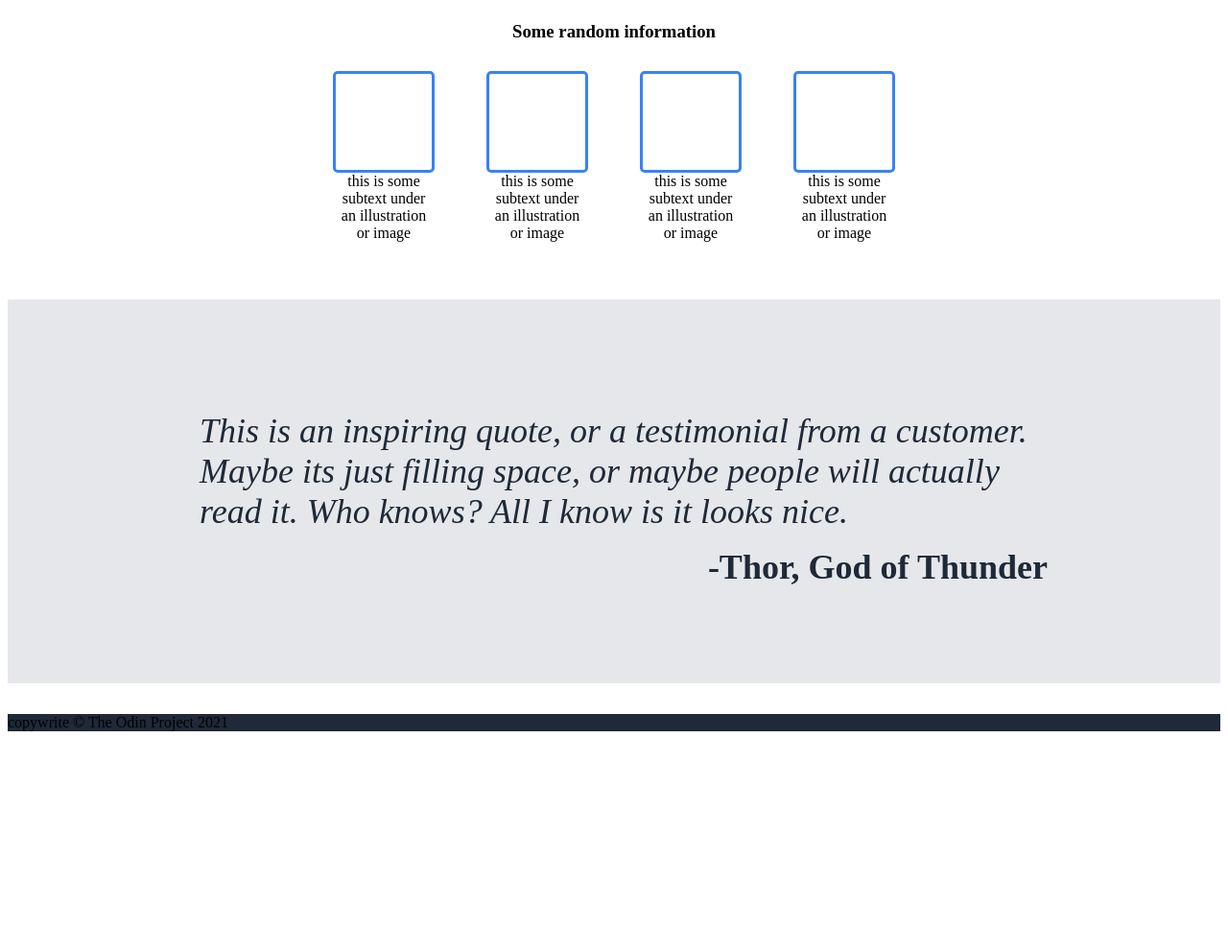
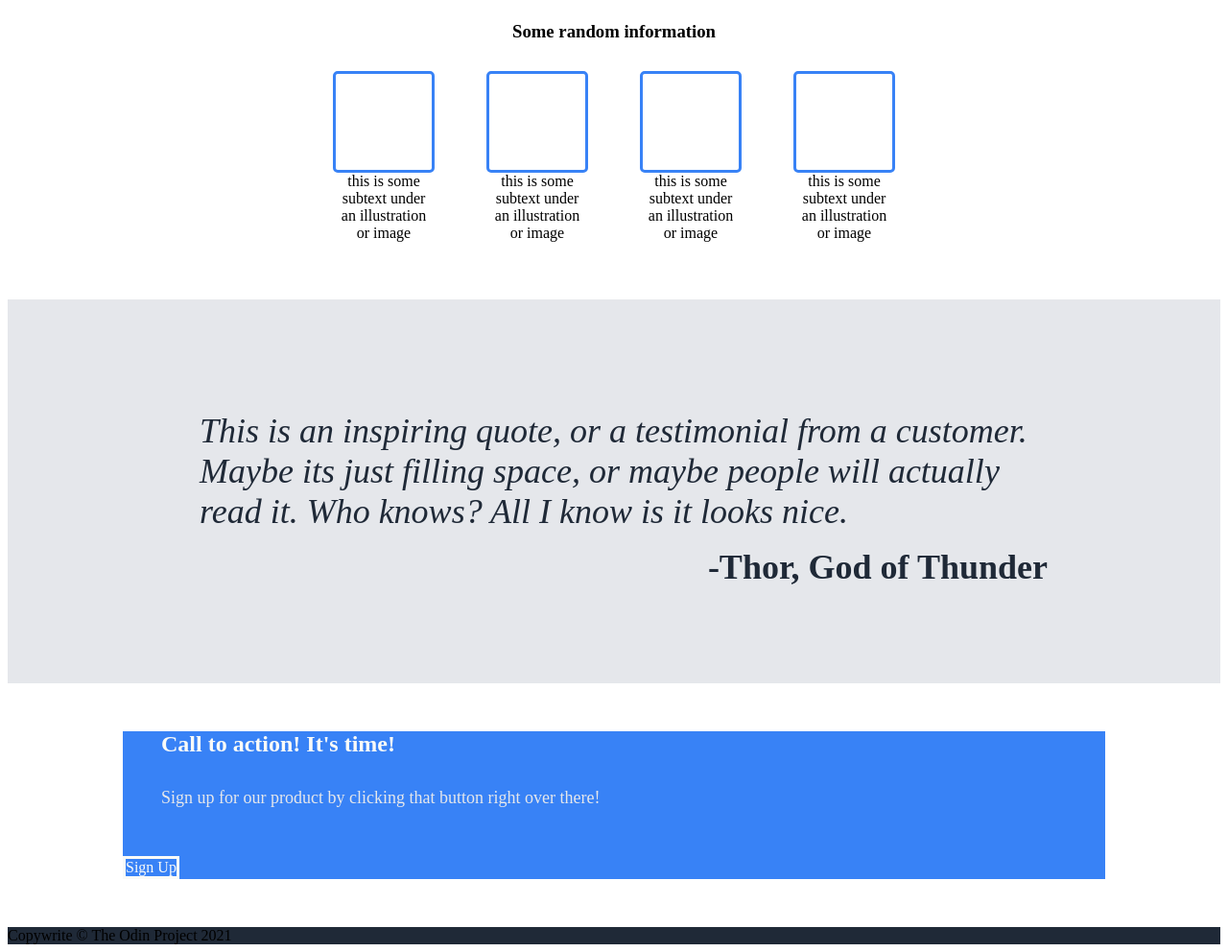
Before and after one commit to cmndrqueso/landing-page-project, a plain HTML site: page index.html in a window 1280 px wide. Shown: the part 515-1507 px from the top of the page at 96% size. Before the commit the page ends 1285 px from the top, so only its background shows below. Drawn offline with Linux system fonts and the light colour scheme.

Commit message:
added some work on CTA banner

```diff
--- a/css/style.css
+++ b/css/style.css
@@ -124,6 +124,22 @@ figcaption {
     text-align: right;
     padding-right: 20px;
 }
+/*Call to Action */
+.ctaSection{
+    background-color: #3882f6;
+    height: fit-content;
+    margin: 50px 120px;
+}
+.ctaText{
+    margin: 50px 40px;
+}
+.buttonTwo{
+    border: #f9faf8;
+    border-style: solid;
+    width: fit-content;
+}
+
+/*Footer */
 
 /*Style Classes */
 .background{
--- a/index.html
+++ b/index.html
@@ -74,15 +74,20 @@
         </div>
 <!--Call to action section-->
         <div>
-            <div>
-                <h4 class="headerText"></h4>
-                <p class="secondaryText"></p>
+            <div class="ctaSection">
+                <div class="ctaText">
+                    <h4 class="headerText">Call to action! It's time!</h4>
+                    <p class="secondaryText">
+                        Sign up for our product by clicking that button right over there!
+                    </p>
+                </div>
+                <div class="callToAction buttonTwo">   Sign Up </div>
             </div>
         </div>
     </div>
 <!--Footer-->
     <footer class="background">
-        copywrite © The Odin Project 2021
+        Copywrite © The Odin Project 2021
     </footer>
 </body>
 </html>
```
